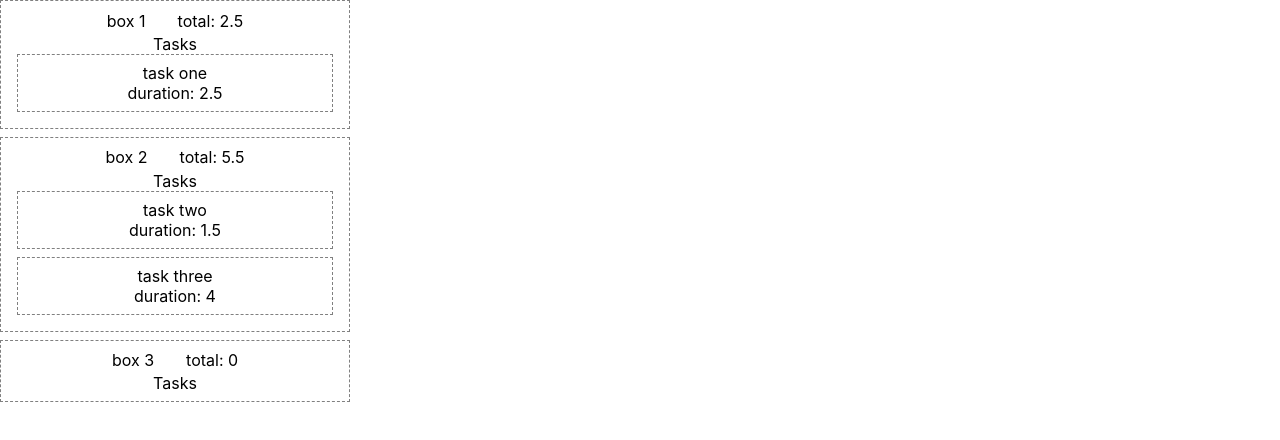
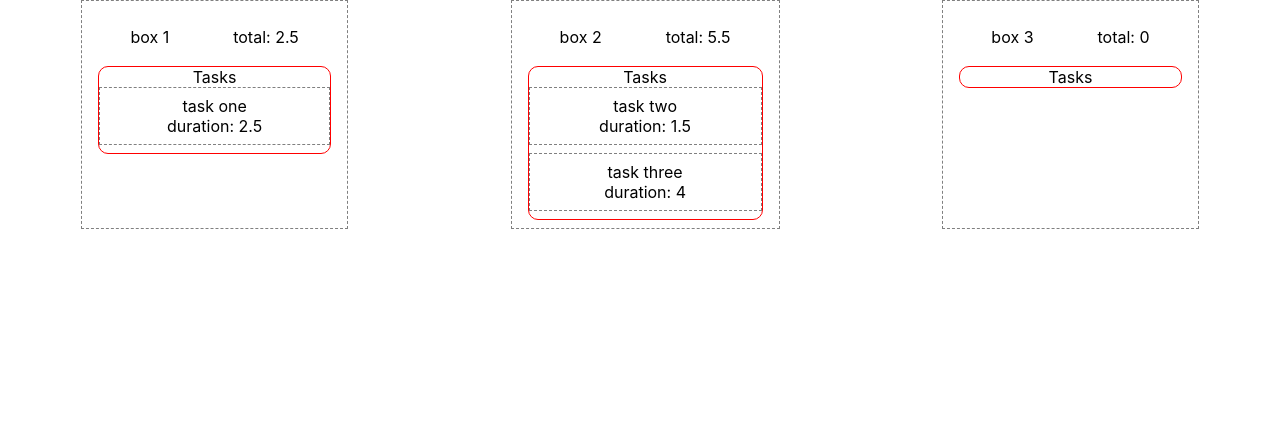
Before and after one commit to cannero/box_it, a React (Create React App) app in the folder box_app/: page / in a window 1280 px wide. Shown: the top 440 px of the page. Built offline with nearby package versions, Linux system fonts and the light colour scheme.

Commit message:
css added

```diff
--- a/box_app/src/Board.js
+++ b/box_app/src/Board.js
@@ -1,9 +1,7 @@
 import { useCallback, useState } from 'react';
 import Box from './Box';
 import { BoardService } from './BoardService';
-const style = {
-  width: 350,
-}
+import './assets/Board.css';
 
 function Board() {
   const [boxes, setBoxes] = useState(BoardService.getBoard());
@@ -32,9 +30,9 @@ function Board() {
   }, [moveBox, moveTask]);
 
   return (
-    <>
-      <div style={style}>{boxes.map((box, i) => renderBox(box, i))}</div>
-    </>
+    <div className='Board'>
+      {boxes.map((box, i) => renderBox(box, i))}
+    </div>
   );
 };
 
--- a/box_app/src/Box.css
+++ /dev/null
@@ -1,8 +0,0 @@
-.Box-header {
-  display: flex;
-  justify-content: center;
-}
-.Box-header .Header-column {
-  padding: '5rem 5rem';
-  margin: 0.1rem 1rem 0.2rem 1rem;
-}
--- a/box_app/src/Box.js
+++ b/box_app/src/Box.js
@@ -3,14 +3,7 @@ import { useDrag, useDrop } from 'react-dnd';
 import { ItemTypes } from './ItemTypes';
 import TaskList from './TaskList';
 import { BoardService } from './BoardService';
-import './Box.css';
-const style = {
-  border: '1px dashed gray',
-  padding: '0.5rem 1rem',
-  marginBottom: '.5rem',
-  backgroundColor: 'white',
-  cursor: 'move',
-};
+import './assets/Box.css';
 
 const Box = ({ id, text, indexBox, moveBox, tasks, moveTask }) => {
   const boxRef = useRef(null);
@@ -34,22 +27,22 @@ const Box = ({ id, text, indexBox, moveBox, tasks, moveTask }) => {
       }
       // Determine rectangle on screen
       const hoverBoundingRect = boxRef.current?.getBoundingClientRect();
-      // Get vertical middle
-      const hoverMiddleY =
-        (hoverBoundingRect.bottom - hoverBoundingRect.top) / 2;
+      // Get horizontal middle
+      const hoverMiddleX =
+        (hoverBoundingRect.right - hoverBoundingRect.left) / 2;
       // Determine mouse position
       const clientOffset = monitor.getClientOffset();
       // Get pixels to the top
-      const hoverClientY = clientOffset.y - hoverBoundingRect.top;
+      const hoverClientX = clientOffset.x - hoverBoundingRect.left;
       // Only perform the move when the mouse has crossed half of the items height
-      // When dragging downwards, only move when the cursor is below 50%
-      // When dragging upwards, only move when the cursor is above 50%
-      // Dragging downwards
-      if (dragIndex < hoverIndex && hoverClientY < hoverMiddleY) {
+      // When dragging leftwards or rightwards, only move when the cursor is 50%
+      // over the middle.
+      // Dragging rightwards
+      if (dragIndex < hoverIndex && hoverClientX < hoverMiddleX) {
         return;
       }
-      // Dragging upwards
-      if (dragIndex > hoverIndex && hoverClientY > hoverMiddleY) {
+      // Dragging leftwards
+      if (dragIndex > hoverIndex && hoverClientX > hoverMiddleX) {
         return;
       }
       // Time to actually perform the action
@@ -76,7 +69,7 @@ const Box = ({ id, text, indexBox, moveBox, tasks, moveTask }) => {
   const totalDuration = useMemo(() => BoardService.getTotalDuration(tasks), [tasks] );
 
   return (
-    <div ref={boxRef} style={{...style, opacity }} data-handler-id={handlerId}>
+    <div ref={boxRef} style={{ opacity }} data-handler-id={handlerId} className='Box'>
       <div className='Box-header'>
         <div className='Header-column'>{text}</div>
         <div className='Header-column'>total: {totalDuration}</div>
--- a/box_app/src/TaskList.js
+++ b/box_app/src/TaskList.js
@@ -2,7 +2,7 @@ import { useCallback } from 'react';
 import { useDrop } from 'react-dnd';
 import { Task } from './Task';
 import { ItemTypes } from './ItemTypes';
-
+import './assets/TaskList.css';
 const styleTasks = {
   width: 300,
 };
@@ -49,7 +49,7 @@ const TaskList = ({ indexBox, tasks, moveTask }) => {
   }, [moveTask, indexBox]);
 
   return (
-    <div ref={drop}>
+    <div ref={drop} className='TaskList'>
       <div>Tasks</div>
       <div style={{styleTasks}}>{tasks.map((t, i) => renderTask(t, i))}</div>
     </div>
--- /dev/null
+++ b/box_app/src/assets/Board.css
@@ -0,0 +1,5 @@
+.Board {
+  display: flex;
+  flex-direction: row;
+  justify-content: space-around;
+}
--- /dev/null
+++ b/box_app/src/assets/Box.css
@@ -0,0 +1,17 @@
+.Box-header {
+  display: flex;
+  justify-content: center;
+}
+
+.Box-header .Header-column {
+  padding: 1rem 1rem;
+  margin: 0.1rem 1rem 0.2rem 1rem;
+}
+
+.Box {
+  border: 1px dashed gray;
+  padding: 0.5rem 1rem;
+  marginBottom: .5rem;
+  backgroundColor: white;
+  cursor: move;
+}
--- /dev/null
+++ b/box_app/src/assets/TaskList.css
@@ -0,0 +1,4 @@
+.TaskList {
+  border: 1px solid red;
+  border-radius: 10px;
+}
```
